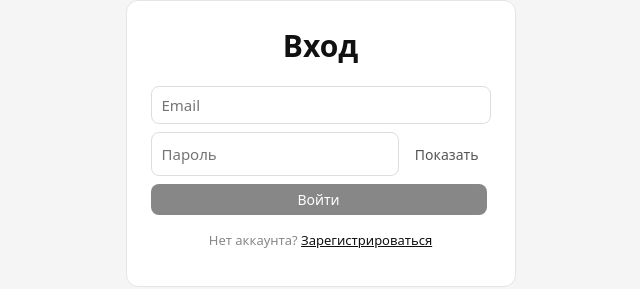
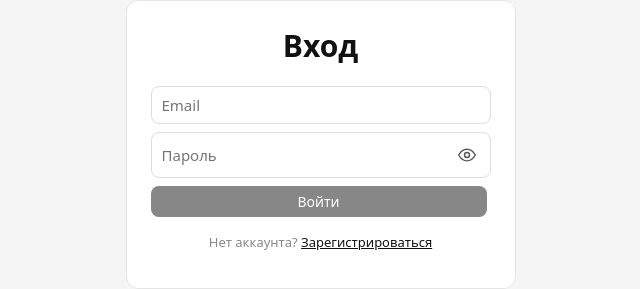
Before and after one commit to senLoveY/itivp-labs, a React (Vite) app in the folder client/: page / in a window 1280 px wide. Shown: the part 80-369 px from the top of the page, without its empty margins (312-952 px from the left). Built offline with nearby package versions, Linux system fonts and the light colour scheme; no server answers.

Commit message:
refactor: use icon for password visibility

```diff
--- a/client/src/App.css
+++ b/client/src/App.css
@@ -833,18 +833,35 @@ b.author-link:hover,
 }
 
 .login-password {
-  display: flex;
-  gap: 4px;
+  position: relative;
 }
 
 .login-password input {
-  min-width: 0;
+  min-height: 46px;
+  padding-inline-end: 54px;
 }
 
 .login-password button {
-  flex-shrink: 0;
-  min-height: 44px;
-  margin-right: 0;
+  position: absolute;
+  inset-block-start: 50%;
+  inset-inline-end: 2px;
+  transform: translateY(-50%);
+  display: grid;
+  place-items: center;
+  width: 44px;
+  height: 44px;
+  padding: 0;
+  margin: 0;
+}
+
+.login-password button:hover {
+  background: #f3f3f3;
+  color: #111;
+}
+
+.login-password button:focus-visible {
+  outline: 2px solid #555;
+  outline-offset: -3px;
 }
 
 /* админка */
--- a/client/src/auth/LoginForm.jsx
+++ b/client/src/auth/LoginForm.jsx
@@ -56,8 +56,19 @@ function LoginForm({ onLogin }) {
             type="button"
             onClick={() => setShowPassword(visible => !visible)}
             aria-label={showPassword ? 'Скрыть пароль' : 'Показать пароль'}
+            title={showPassword ? 'Скрыть пароль' : 'Показать пароль'}
           >
-            {showPassword ? 'Скрыть' : 'Показать'}
+            <svg width="20" height="20" viewBox="0 0 24 24" fill="none"
+              stroke="currentColor" strokeWidth="1.7" strokeLinecap="round" strokeLinejoin="round" aria-hidden="true">
+              {showPassword ? (
+                <path d="m3 3 18 18M10.6 10.6a2 2 0 0 0 2.8 2.8M9 5.5A10.6 10.6 0 0 1 12 5c6 0 10 7 10 7a18 18 0 0 1-2.7 3.4M6 6.9C3.6 9 2 12 2 12s4 7 10 7a9.8 9.8 0 0 0 4.8-1.4" />
+              ) : (
+                <>
+                  <path d="M2 12s4-7 10-7 10 7 10 7-4 7-10 7-10-7-10-7Z" />
+                  <circle cx="12" cy="12" r="3" />
+                </>
+              )}
+            </svg>
           </button>
         </div>
         <button type="submit" className="btn-main" disabled={loading || !email || !password}>
```
